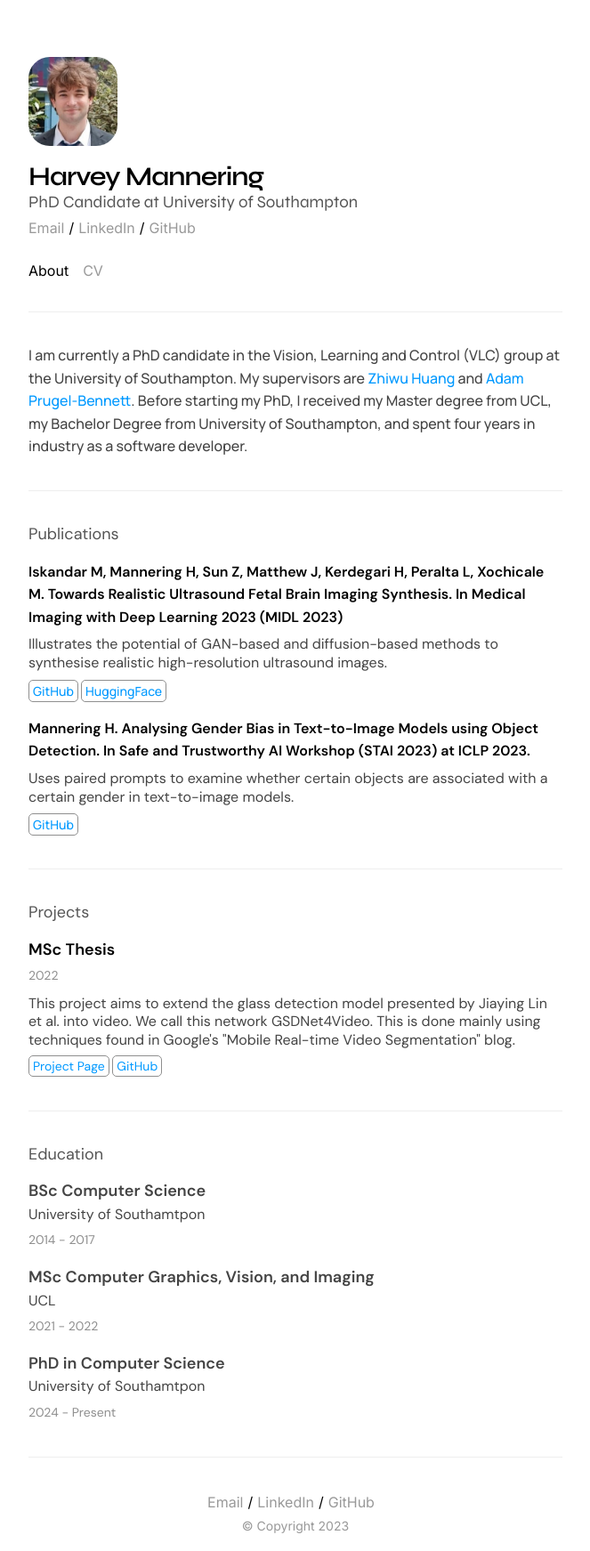
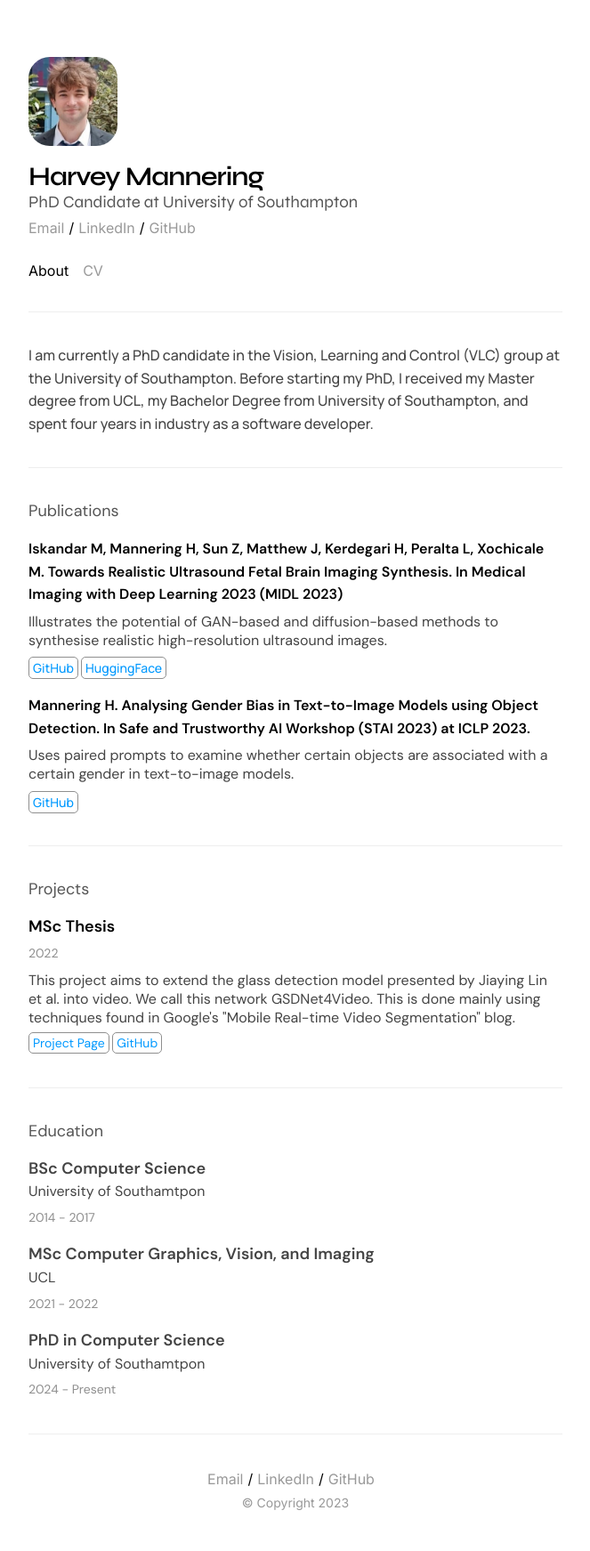
Before and after one commit to harveymannering/harveymannering.github.io, a Jekyll site: the page built from _pages/index.md, in a window 1280 px wide. Shown: the whole page at 89% size, without its empty margins (308-971 px from the left). Built offline with Jekyll 4.4.1, drawn with Linux system fonts in a browser that asks for light colours; after the commit the page ends 1717 px from its top, so only the background shows below that.

Commit message:
Update about.html

```diff
--- a/_layouts/about.html
+++ b/_layouts/about.html
@@ -2,7 +2,7 @@
 layout: default
 ---
 <div class="ap-career-objective">
-    I am currently a PhD candidate in the Vision, Learning and Control (VLC) group at the University of Southampton. My supervisors are <a href="https://zhiwu-huang.github.io/">Zhiwu Huang</a> and <a href="https://www.southampton.ac.uk/people/5wy7fh/professor-adam-prugel-bennett">Adam Prugel-Bennett</a>. Before starting my PhD, I received my Master degree from UCL, my Bachelor Degree from University of Southampton, and spent four years in industry as a software developer.
+    I am currently a PhD candidate in the Vision, Learning and Control (VLC) group at the University of Southampton. Before starting my PhD, I received my Master degree from UCL, my Bachelor Degree from University of Southampton, and spent four years in industry as a software developer.
 
 </div>
 
```
